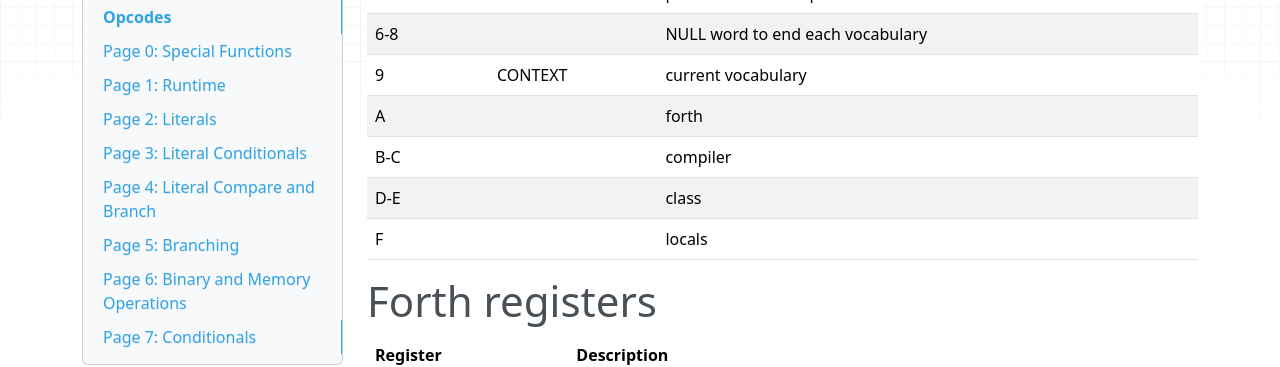
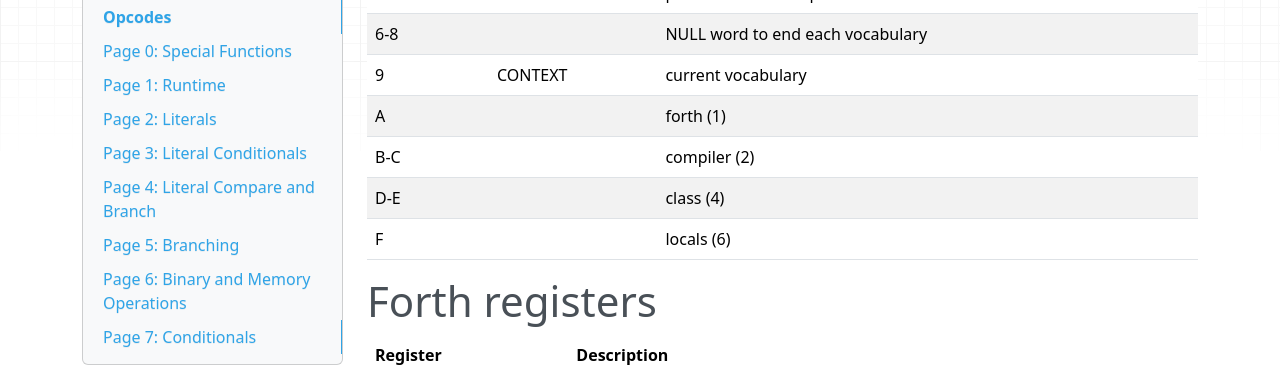
Before and after one commit to amckewan/mcforth, an MkDocs documentation site: the page built from docs/internals.md, in a window 1280 px wide and 900 px high, scrolled down 612 px. Shown: the part 155-522 px from the top of the window. Built offline with MkDocs 1.6.1, drawn with Linux system fonts in a browser that asks for light colours; nearby versions of some CDN libraries.

```diff
--- a/docs/internals.md
+++ b/docs/internals.md
@@ -22,10 +22,10 @@ The first X cells of memory are used for variables at fixed offsets that are sha
 |  5     | 'IN       | points to current input source
 |  6-8   |           | NULL word to end each vocabulary
 |  9     | CONTEXT   | current vocabulary
-|  A     |           | forth
-|  B-C   |           | compiler
-|  D-E   |           | class
-|  F     |           | locals
+|  A     |           | forth (1)
+|  B-C   |           | compiler (2)
+|  D-E   |           | class (4)
+|  F     |           | locals (6)
 
 
 # Forth registers
```
Also changed, not shown: 1 other file.
